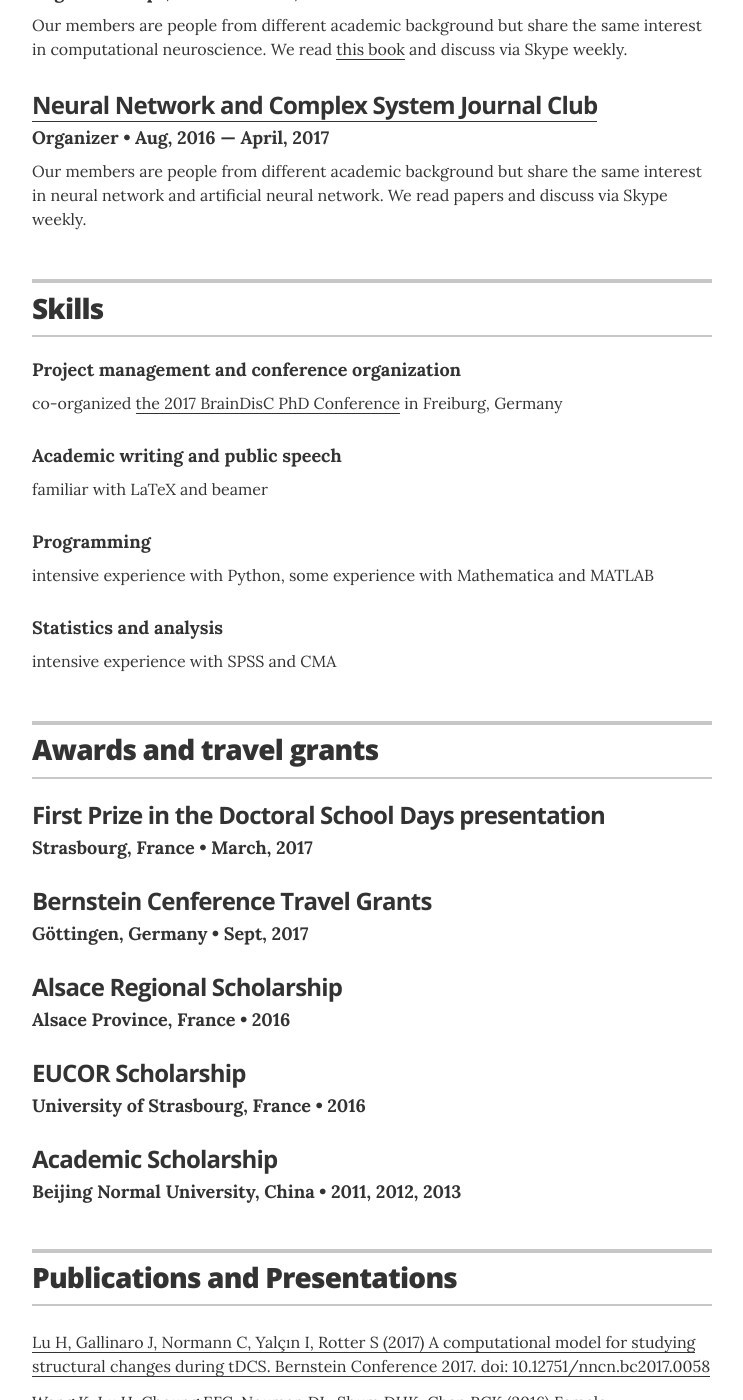
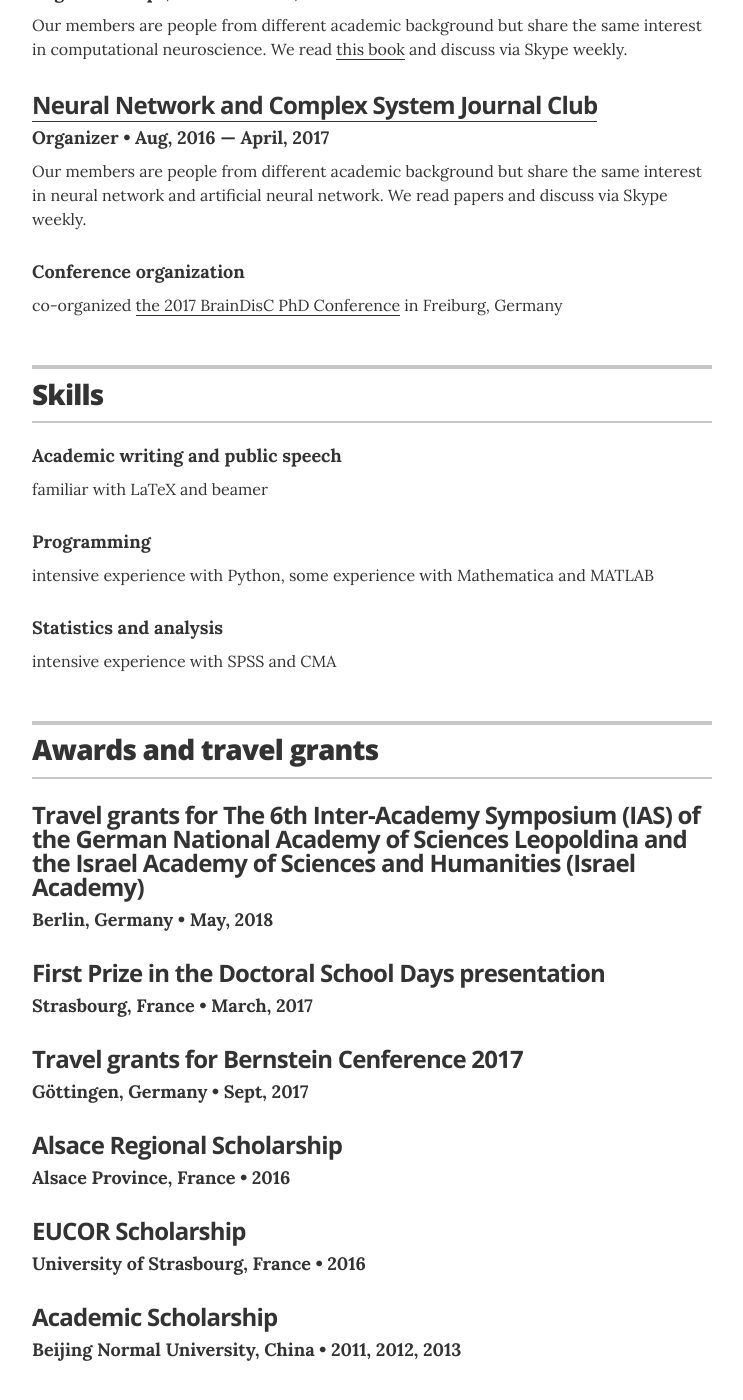
Before and after one commit to ErbB4/erbb4.github.io, a Jekyll site: the page built from index.html, in a window 1280 px wide and 1400 px high, scrolled down 2605 px. Shown: the whole window, without its empty margins (268-1011 px from the left). Built offline with Jekyll 4.4.1, drawn with Linux system fonts in a browser that asks for light colours.

Commit message:
travel grants

```diff
--- a/_layouts/resume.html
+++ b/_layouts/resume.html
@@ -158,6 +158,11 @@
         </div>
 
 
+        <div class="resume-item">
+          <h4 class="resume-item-details">Conference organization</h4>
+          <p class="resume-item-copy">co-organized <a href="https://www.bcf.uni-freiburg.de/events/conferences-workshops/20170928-phd-conference">the 2017 BrainDisC PhD Conference</a> in Freiburg, Germany</p>
+        </div>
+
       </section>
       <!-- end Projects -->
       {% endif %}
@@ -169,11 +174,6 @@
         <header class="section-header">
           <h2>Skills</h2>
         </header>
-
-        <div class="resume-item">
-          <h4 class="resume-item-details">Project management and conference organization</h4>
-          <p class="resume-item-copy">co-organized <a href="https://www.bcf.uni-freiburg.de/events/conferences-workshops/20170928-phd-conference">the 2017 BrainDisC PhD Conference</a> in Freiburg, Germany</p>
-        </div>
 
 
         <div class="resume-item">
@@ -209,6 +209,14 @@
           <h2>Awards and travel grants</h2>
         </header>
 
+        <div class="resume-item">
+          <h3 class="resume-item-title" itemprop="travel grants">
+Travel grants for The 6th Inter-Academy Symposium (IAS) of the German National Academy of Sciences Leopoldina and the Israel Academy of Sciences and Humanities (Israel Academy)
+</h3>
+          <h4 class="resume-item-details">Berlin, Germany &bull; May, 2018</h4>
+
+        </div>
+
 
         <div class="resume-item">
           <h3 class="resume-item-title" itemprop="award">First Prize in the Doctoral School Days presentation</h3>
@@ -217,7 +225,7 @@
         </div>
 
         <div class="resume-item">
-          <h3 class="resume-item-title" itemprop="travel grants">Bernstein Cenference Travel Grants</h3>
+          <h3 class="resume-item-title" itemprop="travel grants">Travel grants for Bernstein Cenference 2017</h3>
           <h4 class="resume-item-details">Göttingen, Germany &bull; Sept, 2017</h4>
 
         </div>
```
